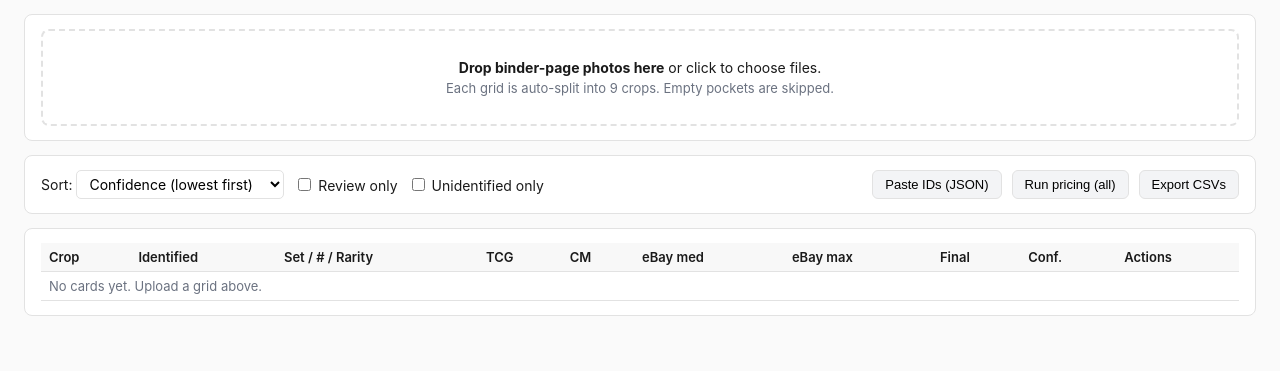
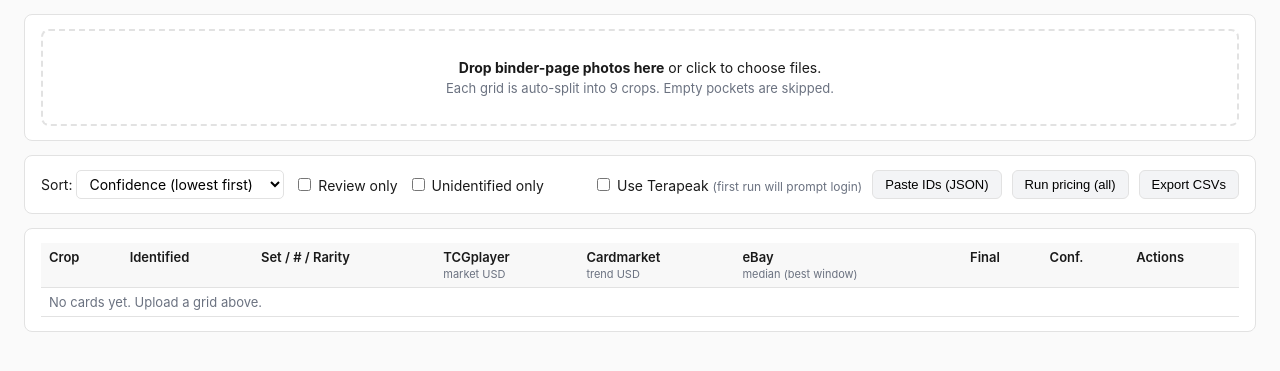
Before and after one commit to Davisfox5/test-7, a Flask app: page / in a window 1280 px wide. Shown: the part 61-432 px from the top of the page. Run offline with Flask 3, Linux system fonts and the light colour scheme; data that the repository does not hold is empty.

Commit message:
UI: show 3 clean price columns (TCG/Cardmarket/eBay) + Terapeak toggle
- Main table consolidates eBay-flavored sources into one column. Uses
  Terapeak 365d median when present (with n=count subtext), falls back
  to MI 30d median. eBay max stays in the edit modal where the full
  5-source breakdown lives.
- Toolbar: 'Use Terapeak' checkbox + login-status indicator. When
  checked, /api/pricing/run-all?terapeak=1 spins up a TerapeakClient
  for the batch (first run is headful so the user can log into eBay
  once; state cached for headless reuse).
- Backend: _price_card now takes an optional terapeak client and
  passes its 365d median to aggregate(). Status endpoint at
  /api/terapeak/status checks whether the login state file exists.

```diff
--- a/pokemon-bulk-lister/webapp/app.py
+++ b/pokemon-bulk-lister/webapp/app.py
@@ -292,13 +292,22 @@ def api_price_card(card_id: int):
 
 @app.route("/api/pricing/run-all", methods=["POST"])
 def api_run_pricing_all():
+    use_terapeak = request.args.get("terapeak") == "1" or (request.get_json(silent=True) or {}).get("terapeak")
     with _job_lock:
         if _job_state["running"]:
             return jsonify({"error": "another job is running"}), 409
-        _job_state.update(running=True, progress=0, total=0, message="starting…")
+        _job_state.update(
+            running=True, progress=0, total=0,
+            message="starting…", terapeak=bool(use_terapeak),
+        )
 
     def worker():
+        terapeak = None
         try:
+            if use_terapeak:
+                _job_state["message"] = "starting Terapeak browser…"
+                from lib.terapeak_client import TerapeakClient  # local import
+                terapeak = TerapeakClient()
             with db.connect(DB_PATH) as conn:
                 cards = db.list_cards(conn, sort="newest")
             targets = [c for c in cards if c.get("name")]
@@ -307,17 +316,28 @@ def api_run_pricing_all():
                 _job_state["progress"] = i
                 _job_state["message"] = f"{card.get('name')} ({i}/{len(targets)})"
                 try:
-                    patch = _price_card(card)
+                    patch = _price_card(card, terapeak=terapeak)
                     with db.connect(DB_PATH) as conn:
                         db.update_card(conn, int(card["id"]), patch)
                 except Exception as exc:
                     print(f"[pricing] {card.get('name')}: {exc}", file=sys.stderr)
             _job_state["message"] = "done"
         finally:
+            if terapeak is not None:
+                try:
+                    terapeak.close()
+                except Exception:
+                    pass
             _job_state["running"] = False
 
     threading.Thread(target=worker, daemon=True).start()
     return jsonify({"started": True})
+
+
+@app.route("/api/terapeak/status")
+def api_terapeak_status():
+    state_path = ROOT / os.getenv("TERAPEAK_STATE_PATH", "output/cache/terapeak_state.json")
+    return jsonify({"logged_in": state_path.exists(), "state_path": str(state_path)})
 
 
 @app.route("/api/pricing/status")
@@ -325,7 +345,7 @@ def api_pricing_status():
     return jsonify(_job_state)
 
 
-def _price_card(card: dict) -> dict:
+def _price_card(card: dict, terapeak=None) -> dict:
     tcg = get_tcg()
     ebay = get_ebay()
 
@@ -351,11 +371,20 @@ def _price_card(card: dict) -> dict:
     except EbayAuthError as exc:
         print(f"[ebay auth] {exc}", file=sys.stderr)
 
+    terapeak_stats: dict[str, Any] = {"median": None, "count": 0}
+    if terapeak is not None:
+        try:
+            tp_query = " ".join(p for p in [name, set_name, card_number, "pokemon"] if p)
+            terapeak_stats = terapeak.search(tp_query, days=365)
+        except Exception as exc:
+            print(f"[terapeak] {name}: {exc}", file=sys.stderr)
+
     result = aggregate(
         tcgplayer_market=tcg_price,
         ebay_median_30d=ebay_stats.get("median"),
         ebay_max_30d=ebay_stats.get("max"),
         cardmarket_trend_usd=cm_usd,
+        terapeak_median_usd=terapeak_stats.get("median"),
     )
 
     patch: dict[str, Any] = {
@@ -365,6 +394,8 @@ def _price_card(card: dict) -> dict:
         "ebay_median_30d": ebay_stats.get("median"),
         "ebay_max_30d": ebay_stats.get("max"),
         "ebay_sold_count_30d": ebay_stats.get("count", 0),
+        "terapeak_median_usd": terapeak_stats.get("median"),
+        "terapeak_sold_count_365d": terapeak_stats.get("count", 0),
         "final_price": result.price,
         "pricing_confidence": result.confidence,
         "outlier_flag": result.outlier_flag,
--- a/pokemon-bulk-lister/webapp/static/app.js
+++ b/pokemon-bulk-lister/webapp/static/app.js
@@ -44,11 +44,27 @@ function fmt(v) {
   return v;
 }
 
+function bestEbay(card) {
+  // Prefer Terapeak's 365-day median when present (deeper signal),
+  // otherwise fall back to the 30-day MI median.
+  if (card.terapeak_median_usd != null && card.terapeak_median_usd > 0) {
+    return { value: card.terapeak_median_usd, window: "365d", count: card.terapeak_sold_count_365d };
+  }
+  if (card.ebay_median_30d != null && card.ebay_median_30d > 0) {
+    return { value: card.ebay_median_30d, window: "30d", count: card.ebay_sold_count_30d };
+  }
+  return { value: null, window: null, count: 0 };
+}
+
 function renderRow(card) {
   const flagClass = card.needs_review ? "flag" : "";
   const setBits = [card.set_name, card.card_number ? `#${card.card_number}` : "", card.rarity]
     .filter(Boolean)
     .join(" · ");
+  const ebay = bestEbay(card);
+  const ebayCell = ebay.value == null
+    ? `<span class="muted">—</span>`
+    : `${fmt(ebay.value)}<div class="muted small">${ebay.window} · n=${ebay.count}</div>`;
   return `
     <tr class="${flagClass}" data-id="${card.id}">
       <td class="thumb"><img src="/${card.crop_path}" alt="" loading="lazy" /></td>
@@ -60,8 +76,7 @@ function renderRow(card) {
       <td class="muted small">${escapeHtml(setBits)}</td>
       <td class="price">${fmt(card.tcgplayer_market)}</td>
       <td class="price">${fmt(card.cardmarket_trend_usd)}</td>
-      <td class="price">${fmt(card.ebay_median_30d)}</td>
-      <td class="price">${fmt(card.ebay_max_30d)}</td>
+      <td class="price">${ebayCell}</td>
       <td class="price"><strong>${fmt(card.final_price)}</strong></td>
       <td class="conf">${(card.pricing_confidence ?? 0).toFixed(2)}</td>
       <td class="actions">
@@ -273,14 +288,26 @@ function setupToolbar() {
   $("#run-pricing-btn").addEventListener("click", async () => {
     const btn = $("#run-pricing-btn");
     btn.disabled = true;
+    const useTerapeak = $("#use-terapeak").checked ? "1" : "0";
     try {
-      await api("/api/pricing/run-all", { method: "POST" });
+      await api(`/api/pricing/run-all?terapeak=${useTerapeak}`, { method: "POST" });
       pollJob();
     } catch (err) {
       alert(err.message);
       btn.disabled = false;
     }
   });
+
+  // One-shot probe of Terapeak login state on page load.
+  api("/api/terapeak/status").then(s => {
+    const el = $("#terapeak-status");
+    if (s.logged_in) {
+      el.textContent = "(logged in)";
+      el.style.color = "#15803d";
+    } else {
+      el.textContent = "(first run will prompt login)";
+    }
+  }).catch(() => {});
 
   $("#export-csv-btn").addEventListener("click", async () => {
     const btn = $("#export-csv-btn");
--- a/pokemon-bulk-lister/webapp/static/style.css
+++ b/pokemon-bulk-lister/webapp/static/style.css
@@ -91,6 +91,7 @@ textarea { font-family: ui-monospace, "SF Mono", monospace; font-size: 12px; wid
 table { width: 100%; border-collapse: collapse; font-size: 13px; }
 th, td { border-bottom: 1px solid var(--border); padding: 6px 8px; vertical-align: top; text-align: left; }
 th { background: #f8f8f8; font-weight: 600; }
+th .th-sub { display: block; font-weight: 400; color: var(--muted); font-size: 11px; margin-top: 2px; }
 tr.flag { background: var(--row-flag); }
 tr.flag td.conf { color: var(--row-flag-text); font-weight: 600; }
 tr:hover { background: #f3f4f6; }
--- a/pokemon-bulk-lister/webapp/templates/index.html
+++ b/pokemon-bulk-lister/webapp/templates/index.html
@@ -37,6 +37,10 @@
       <label><input type="checkbox" id="filter-unid" /> Unidentified only</label>
     </div>
     <div class="toolbar-right">
+      <label title="Adds the 365-day eBay sold median (~5s per card)">
+        <input type="checkbox" id="use-terapeak" />
+        Use Terapeak <span class="muted small" id="terapeak-status">(checking…)</span>
+      </label>
       <button id="bulk-paste-btn">Paste IDs (JSON)</button>
       <button id="run-pricing-btn">Run pricing (all)</button>
       <button id="export-csv-btn">Export CSVs</button>
@@ -55,16 +59,15 @@
           <th>Crop</th>
           <th>Identified</th>
           <th>Set / # / Rarity</th>
-          <th>TCG</th>
-          <th>CM</th>
-          <th>eBay med</th>
-          <th>eBay max</th>
+          <th>TCGplayer<br><span class="th-sub">market USD</span></th>
+          <th>Cardmarket<br><span class="th-sub">trend USD</span></th>
+          <th>eBay<br><span class="th-sub" id="ebay-col-sub">median (best window)</span></th>
           <th>Final</th>
           <th>Conf.</th>
           <th>Actions</th>
         </tr>
       </thead>
-      <tbody id="cards-body"><tr><td colspan="10" class="muted">Loading…</td></tr></tbody>
+      <tbody id="cards-body"><tr><td colspan="9" class="muted">Loading…</td></tr></tbody>
     </table>
   </section>
 
```
